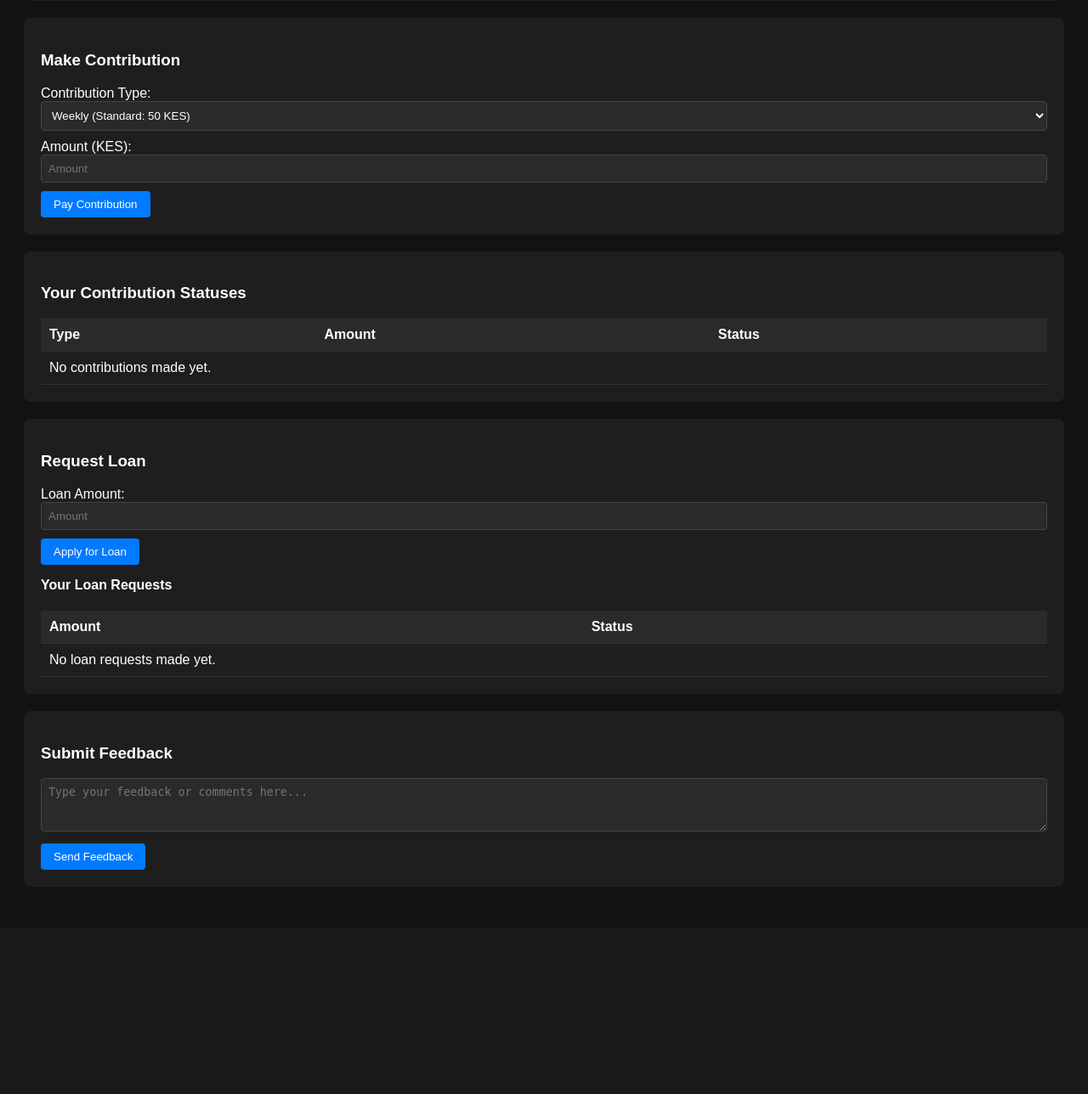
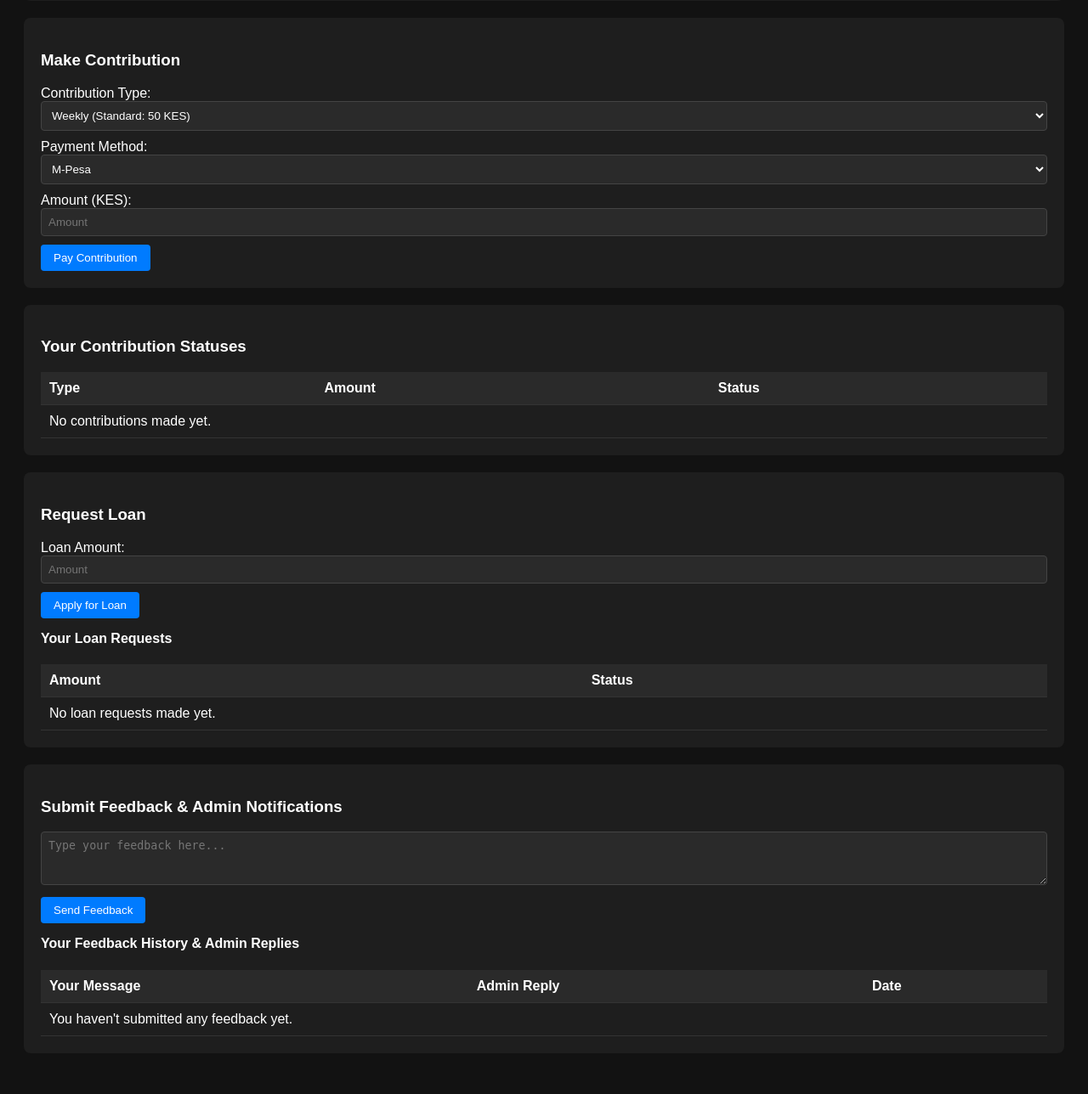
Before and after one commit to Davidwelimo/sacco-system, a Flask app: template templates/dashboard.html in a window 1280 px wide. Shown: the part 589-1877 px from the top of the page at 85% size. Before the commit the page ends 1613 px from the top, so only its background shows below. Run offline with Flask 3, Linux system fonts and the light colour scheme; the template is opened without the code that fills it: values that come from a table or form of the project are taken from there, others are empty; data comes from the database, SQL or seed files in the repository.

Commit message:
Add complete feedback replies, notifications, and clean dashboard code

```diff
--- a/app.py
+++ b/app.py
@@ -63,6 +63,7 @@ class Feedback(db.Model):
     id = db.Column(db.Integer, primary_key=True)
     user_id = db.Column(db.Integer, db.ForeignKey('users.id'), nullable=False)
     message = db.Column(db.Text, nullable=False)
+    admin_reply = db.Column(db.Text, nullable=True)
     date_submitted = db.Column(db.DateTime, default=datetime.utcnow)
 
 with app.app_context():
@@ -135,8 +136,9 @@ def dashboard():
         return redirect(url_for('admin'))
     contributions = Contribution.query.filter_by(user_id=user.id).order_by(Contribution.date_made.desc()).all()
     loans = Loan.query.filter_by(user_id=user.id).all()
+    feedbacks = Feedback.query.filter_by(user_id=user.id).order_by(Feedback.date_submitted.desc()).all()
     members = User.query.filter(User.id != user.id).all()
-    return render_template('dashboard.html', user=user, contributions=contributions, loans=loans, members=members)
+    return render_template('dashboard.html', user=user, contributions=contributions, loans=loans, feedbacks=feedbacks, members=members)
 
 @app.route('/contribute', methods=['POST'])
 @login_required
@@ -245,6 +247,18 @@ def approve_loan(loan_id):
     flash('Loan approved successfully.')
     return redirect(url_for('admin'))
 
+@app.route('/admin_reply_feedback/<int:feedback_id>', methods=['POST'])
+@login_required
+def admin_reply_feedback(feedback_id):
+    admin_user = User.query.get(session['user_id'])
+    if not admin_user or admin_user.role != 'System Admin':
+        return redirect(url_for('dashboard'))
+    fb = Feedback.query.get_or_404(feedback_id)
+    fb.admin_reply = request.form.get('admin_reply')
+    db.session.commit()
+    flash('Reply sent to member successfully.')
+    return redirect(url_for('admin'))
+
 @app.route('/issue_otp/<int:user_id>', methods=['POST'])
 @login_required
 def issue_otp(user_id):
--- a/templates/dashboard.html
+++ b/templates/dashboard.html
@@ -65,6 +65,11 @@
                 <option value="monthly">Monthly (Standard: 200 KES)</option>
                 <option value="meeting">Meeting (Standard: 100 KES)</option>
             </select>
+            <label>Payment Method:</label>
+            <select name="payment_method" required>
+                <option value="Mpesa">M-Pesa</option>
+                <option value="Cash">Cash</option>
+            </select>
             <label>Amount (KES):</label>
             <input type="number" step="0.01" name="amount" placeholder="Amount" required>
             <button type="submit" class="btn">Pay Contribution</button>
@@ -117,13 +122,30 @@
         </table>
     </div>
 
-    <!-- Feedback -->
+    <!-- Feedback & Notifications -->
     <div class="card">
-        <h3>Submit Feedback</h3>
+        <h3>Submit Feedback & Admin Notifications</h3>
         <form action="{{ url_for('submit_feedback') }}" method="POST">
-            <textarea name="message" placeholder="Type your feedback or comments here..." rows="3" required></textarea>
+            <textarea name="message" placeholder="Type your feedback here..." rows="3" required></textarea>
             <button type="submit" class="btn">Send Feedback</button>
         </form>
+        <h4 style="margin-top: 15px;">Your Feedback History & Admin Replies</h4>
+        <table>
+            <tr>
+                <th>Your Message</th>
+                <th>Admin Reply</th>
+                <th>Date</th>
+            </tr>
+            {% for f in feedbacks %}
+            <tr>
+                <td>{{ f.message }}</td>
+                <td style="color: {% if f.admin_reply %}#28a745{% else %}#ffc107{% endif %};">{{ f.admin_reply or 'Pending admin response...' }}</td>
+                <td>{{ f.date_submitted.strftime('%Y-%m-%d %H:%M') }}</td>
+            </tr>
+            {% else %}
+            <tr><td colspan="3">You haven't submitted any feedback yet.</td></tr>
+            {% endfor %}
+        </table>
     </div>
 </body>
 </html>
```
